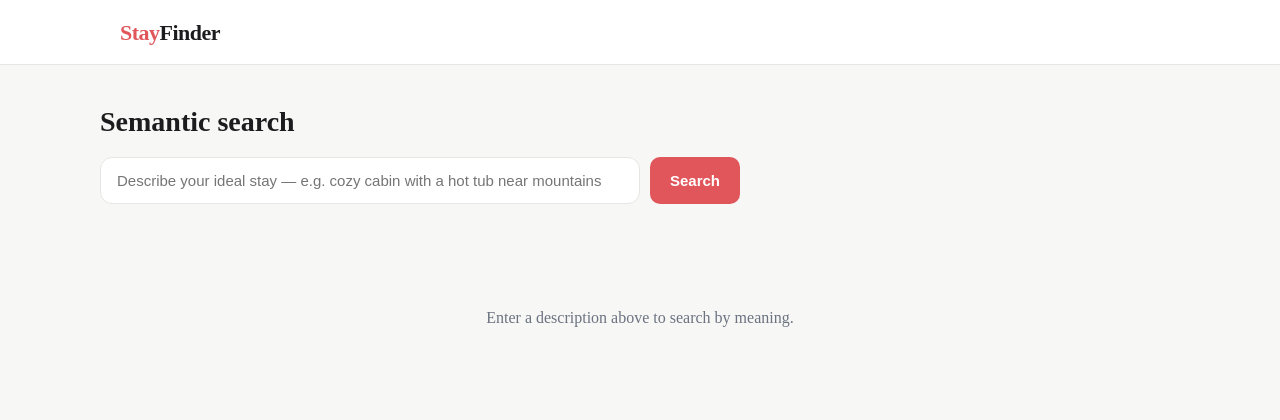
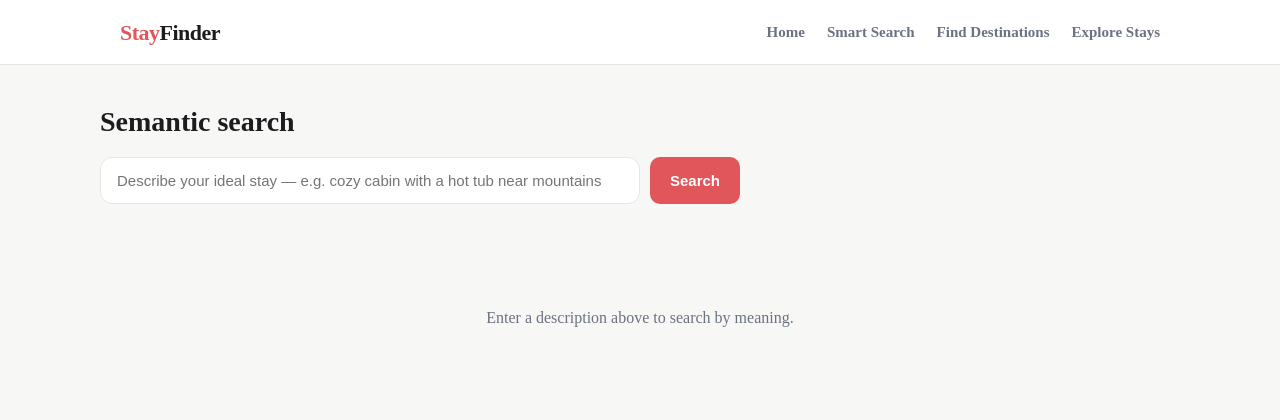
Before and after one commit to NaimurRahmannn/Property_Management_System_Lam, a Django app: page /semantic/ in a window 1280 px wide. Shown: the top 420 px of the page. Run offline with Django 5.2, Linux system fonts and the light colour scheme; parts of the project's set-up code (start-up, migrations or seed data) failed here and were passed over.

Commit message:
feat: Add navbar

```diff
--- a/static/css/styles.css
+++ b/static/css/styles.css
@@ -60,6 +60,23 @@ header.site .wrap {
 
 .logo span {
   color: var(--ink);
+}
+
+.nav {
+  display: flex;
+  gap: 22px;
+  align-items: center;
+}
+
+.nav a {
+  font-size: 15px;
+  font-weight: 600;
+  color: var(--muted);
+  transition: color 0.15s ease;
+}
+
+.nav a:hover {
+  color: var(--brand);
 }
 
 .grid {
--- a/templates/property_app/base.html
+++ b/templates/property_app/base.html
@@ -12,6 +12,15 @@
   <header class="site">
     <div class="wrap">
       <a href="{% url 'property_app:home' %}" class="logo">Stay<span>Finder</span></a>
+      <nav class="nav">
+        <a href="{% url 'property_app:home' %}">Home</a>
+        <a href="{% url 'property_app:semantic' %}"
+           title="Find rentals by describing your ideal stay">Smart Search</a>
+        <a href="{% url 'property_app:location_semantic' %}"
+           title="Find destinations by describing a place">Find Destinations</a>
+        <a href="{% url 'property_app:combine' %}"
+           title="Browse rentals by destination and description">Explore Stays</a>
+      </nav>
     </div>
   </header>
   <main>{% block content %}{% endblock %}</main>
```
